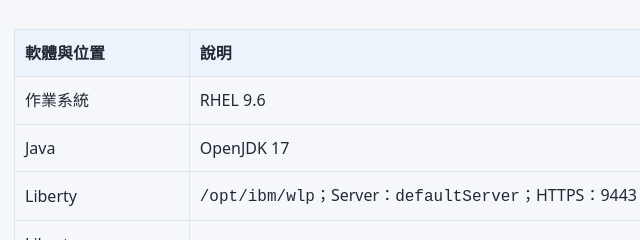
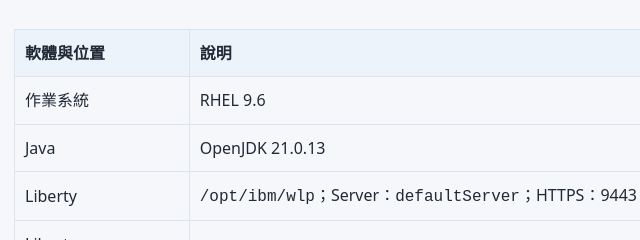
Before and after one commit to icewater30012/bob-workshop-spop, a plain HTML site: page README.html in a window 1280 px wide. Shown: the part 1360-1600 px from the top of the page, 112-752 px from the left. Drawn offline with Linux system fonts and the light colour scheme.

Commit message:
docs: update Java to OpenJDK 21.0.13

```diff
--- a/README.html
+++ b/README.html
@@ -13,7 +13,7 @@
 <p><strong>IBM TechZone｜1 台共用 Vault＋8 台 Liberty。各組只操作自己的 Liberty。</strong></p>
 <div class="table-wrap"><table><tr><th>VM 編號</th><th>用途與組別分配</th><th>規格（每台）</th><th>Bob IDE Terminal 連線指令</th></tr><tr><td><code>vault-server</code></td><td>各組共用 Vault Server，由講師管理</td><td>RHEL 9.6／4 vCPU／16 GB RAM／100 GB 磁碟</td><td><code>ssh vault</code></td></tr><tr><td><code>liberty1</code></td><td>第 1 組專用 Liberty</td><td>RHEL 9.6／2 vCPU／8 GB RAM／100 GB 磁碟</td><td><code>ssh liberty1</code></td></tr><tr><td><code>liberty2</code></td><td>第 2 組專用 Liberty</td><td>RHEL 9.6／2 vCPU／8 GB RAM／100 GB 磁碟</td><td><code>ssh liberty2</code></td></tr><tr><td><code>liberty3</code></td><td>第 3 組專用 Liberty</td><td>RHEL 9.6／2 vCPU／8 GB RAM／100 GB 磁碟</td><td><code>ssh liberty3</code></td></tr><tr><td><code>liberty4</code></td><td>第 4 組專用 Liberty</td><td>RHEL 9.6／2 vCPU／8 GB RAM／100 GB 磁碟</td><td><code>ssh liberty4</code></td></tr><tr><td><code>liberty5</code></td><td>第 5 組專用 Liberty</td><td>RHEL 9.6／2 vCPU／8 GB RAM／100 GB 磁碟</td><td><code>ssh liberty5</code></td></tr><tr><td><code>liberty6</code></td><td>第 6 組專用 Liberty</td><td>RHEL 9.6／2 vCPU／8 GB RAM／100 GB 磁碟</td><td><code>ssh liberty6</code></td></tr><tr><td><code>liberty7</code></td><td>第 7 組專用 Liberty</td><td>RHEL 9.6／2 vCPU／8 GB RAM／100 GB 磁碟</td><td><code>ssh liberty7</code></td></tr><tr><td><code>liberty8</code></td><td>第 8 組專用 Liberty</td><td>RHEL 9.6／2 vCPU／8 GB RAM／100 GB 磁碟</td><td><code>ssh liberty8</code></td></tr></table></div>
 <p>Bob 在學員電腦使用；Vault Agent、Shell 或 Ansible 在該組 Liberty VM 執行。OpenSSL 路線不使用 Vault。</p>
-<div class="table-wrap"><table><tr><th>軟體與位置</th><th>說明</th></tr><tr><td>作業系統</td><td>RHEL 9.6</td></tr><tr><td>Java</td><td>OpenJDK 17</td></tr><tr><td>Liberty</td><td><code>/opt/ibm/wlp</code>；Server：<code>defaultServer</code>；HTTPS：9443</td></tr><tr><td>Liberty AdminCenter</td><td><code>https://&lt;IP&gt;:9443/adminCenter/</code>（<code>&lt;IP&gt;</code> 換成自己 Liberty VM 的 IP）；帳號／密碼：<code>admin</code>／<code>admin123456</code></td></tr><tr><td>Vault Server</td><td>位於 <code>vault</code> VM，API Port：8200；Web UI：<a href="https://128.168.136.176:8200/ui">https://128.168.136.176:8200/ui</a>；帳號／密碼：<code>admin</code>／<code>admin123456</code></td></tr><tr><td>預裝工具</td><td>OpenSSL、keytool、curl、Vault CLI、Ansible、Python 3；Agent 路線使用 Vault Agent</td></tr><tr><td>課堂工作目錄</td><td><code>~/clm-workshop/</code>，由學員在 Liberty VM 上自行建立（<code>mkdir -p ~/clm-workshop</code>）</td></tr></table></div>
+<div class="table-wrap"><table><tr><th>軟體與位置</th><th>說明</th></tr><tr><td>作業系統</td><td>RHEL 9.6</td></tr><tr><td>Java</td><td>OpenJDK 21.0.13</td></tr><tr><td>Liberty</td><td><code>/opt/ibm/wlp</code>；Server：<code>defaultServer</code>；HTTPS：9443</td></tr><tr><td>Liberty AdminCenter</td><td><code>https://&lt;IP&gt;:9443/adminCenter/</code>（<code>&lt;IP&gt;</code> 換成自己 Liberty VM 的 IP）；帳號／密碼：<code>admin</code>／<code>admin123456</code></td></tr><tr><td>Vault Server</td><td>位於 <code>vault</code> VM，API Port：8200；Web UI：<a href="https://128.168.136.176:8200/ui">https://128.168.136.176:8200/ui</a>；帳號／密碼：<code>admin</code>／<code>admin123456</code></td></tr><tr><td>預裝工具</td><td>OpenSSL、keytool、curl、Vault CLI、Ansible、Python 3；Agent 路線使用 Vault Agent</td></tr><tr><td>課堂工作目錄</td><td><code>~/clm-workshop/</code>，由學員在 Liberty VM 上自行建立（<code>mkdir -p ~/clm-workshop</code>）</td></tr></table></div>
 <h3>如何連線</h3>
 <p>IP、帳號與 SSH key 已匯入 Bob 的 SSH config。在 <strong>Bob IDE Terminal</strong> 輸入表格中的 SSH 指令即可登入。</p>
 <pre><code class="language-bash">ssh liberty1   # 第 1 組；其他組改用自己的編號</code></pre>
```
Also changed, not shown: topics/vault-liberty-clm/README.html (+1 -1 lines), topics/vault-liberty-clm/index.html (+1 -1 lines), 2 other files.
